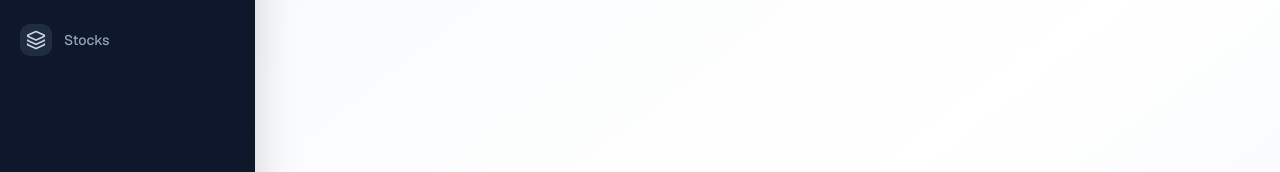
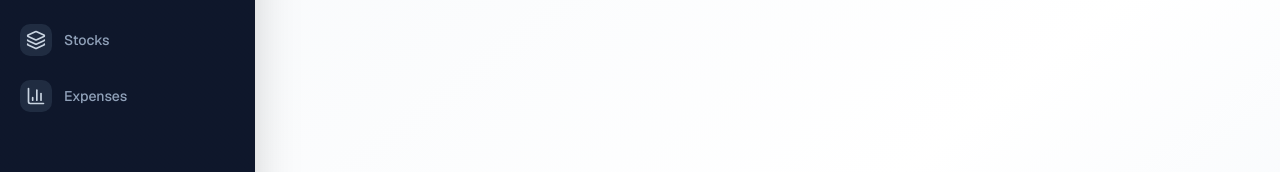
Before and after one commit to yodahe-dev/ereftx-erp, a Next.js app: page / in a window 1280 px wide. Shown: the part 123-295 px from the top of the page. Built offline with nearby package versions, Linux system fonts and the light colour scheme.

Commit message:
sidebar update

```diff
--- a/components/sidebar.tsx
+++ b/components/sidebar.tsx
@@ -27,8 +27,6 @@ import {
 import { cn } from "@/lib/utils";
 
 const navigation = [
-
-
   {
     label: "Sales",
     href: "/sales",
@@ -40,6 +38,12 @@ const navigation = [
     href: "/stocks",
     icon: Layers,
     color: "from-blue-400 to-cyan-400",
+  },
+  {
+    label: "Expenses",
+    href: "/expenses",
+    icon: ChartColumn,
+    color: "from-orange-400 to-red-400",
   },
   /*
     {
```
